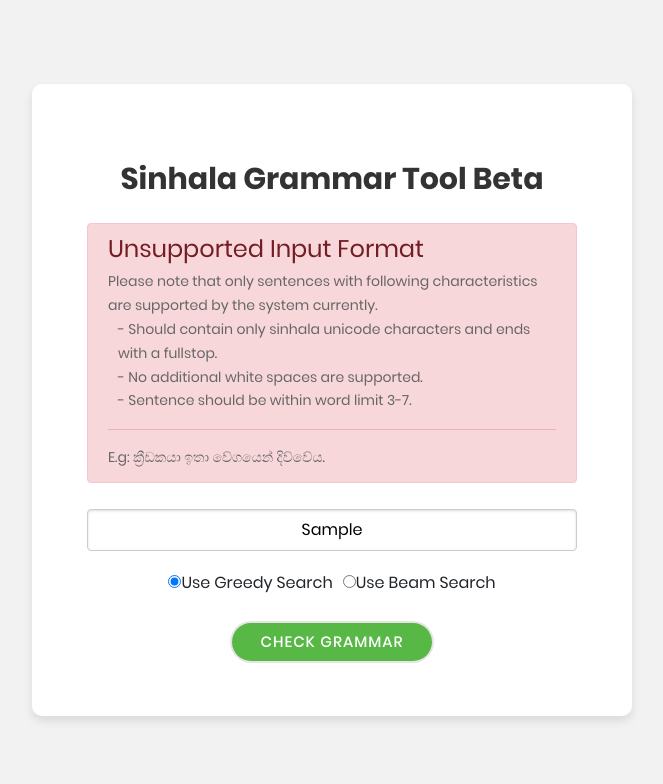
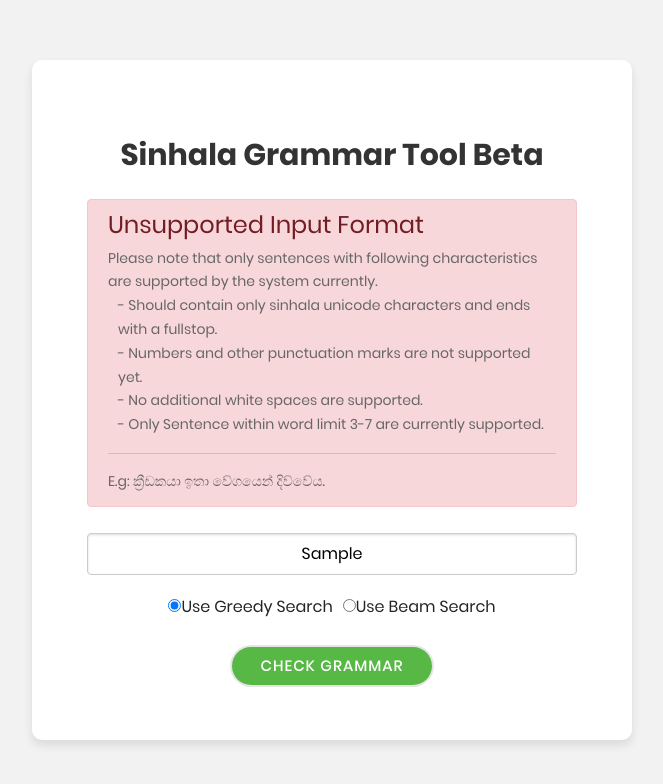
Before and after one commit to kokilaw/sinhala-grammar-correction-web, a React (Create React App) app: page / in a window 1280 px wide. Both pictures are taken after typing "Sample" into the empty fields and a click on the button "CHECK GRAMMAR". Shown: the top 784 px of the page, without its empty margins (308-971 px from the left). Built offline with nearby package versions, Linux system fonts and the light colour scheme.

Commit message:
gcloud rest api connection and github page setup

```diff
--- a/package.json
+++ b/package.json
@@ -1,5 +1,6 @@
 {
   "name": "sinhala-grammar-correction-web",
+  "homepage": "http://kokilaw.github.io/sinhala-deep-grammar-demo",
   "version": "0.1.0",
   "private": true,
   "dependencies": {
@@ -29,6 +30,7 @@
     "eslint-plugin-jsx-a11y": "^6.2.1",
     "eslint-plugin-prettier": "^2.2.0",
     "eslint-plugin-react": "^7.3.0",
+    "gh-pages": "^2.0.1",
     "prettier": "^1.6.1",
     "underscore": "^1.9.1"
   },
@@ -36,7 +38,9 @@
     "start": "react-scripts start",
     "build": "react-scripts build",
     "test": "react-scripts test",
-    "eject": "react-scripts eject"
+    "eject": "react-scripts eject",
+    "predeploy": "npm run build",
+    "deploy": "gh-pages -d build"
   },
   "browserslist": [
     ">0.2%",
--- a/src/api.js
+++ b/src/api.js
@@ -1,6 +1,7 @@
 import axios from 'axios';
 
-const BASE_URL = 'http://127.0.0.1:5000';
+// const BASE_URL = 'http://127.0.0.1:5000';
+const BASE_URL = 'http://35.200.222.127';
 
 export const post = (requestPath, requestBody) =>
     axios.post(BASE_URL + requestPath, requestBody);
--- a/src/components/HomePageTemp.js
+++ b/src/components/HomePageTemp.js
@@ -27,8 +27,14 @@ const ValidationError = () => (
                     - Should contain only sinhala unicode characters and ends
                     with a fullstop.
                 </li>
+                <li>
+                    - Numbers and other punctuation marks are not supported yet.
+                </li>
                 <li>- No additional white spaces are supported.</li>
-                <li>- Sentence should be within word limit 3-7.</li>
+                <li>
+                    - Only Sentence within word limit 3-7 are currently
+                    supported.
+                </li>
             </ul>
         </p>
         <hr />
```
